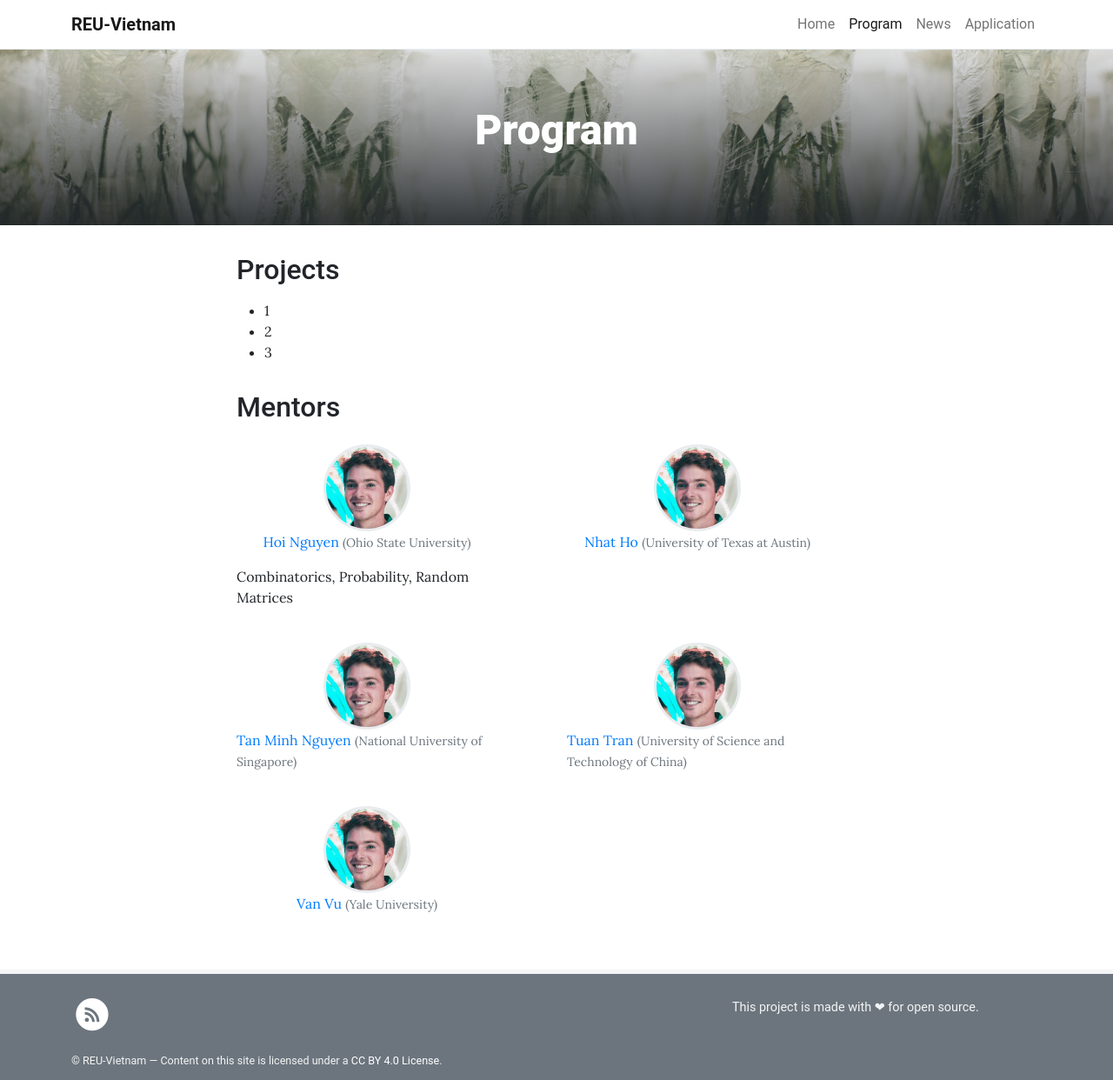
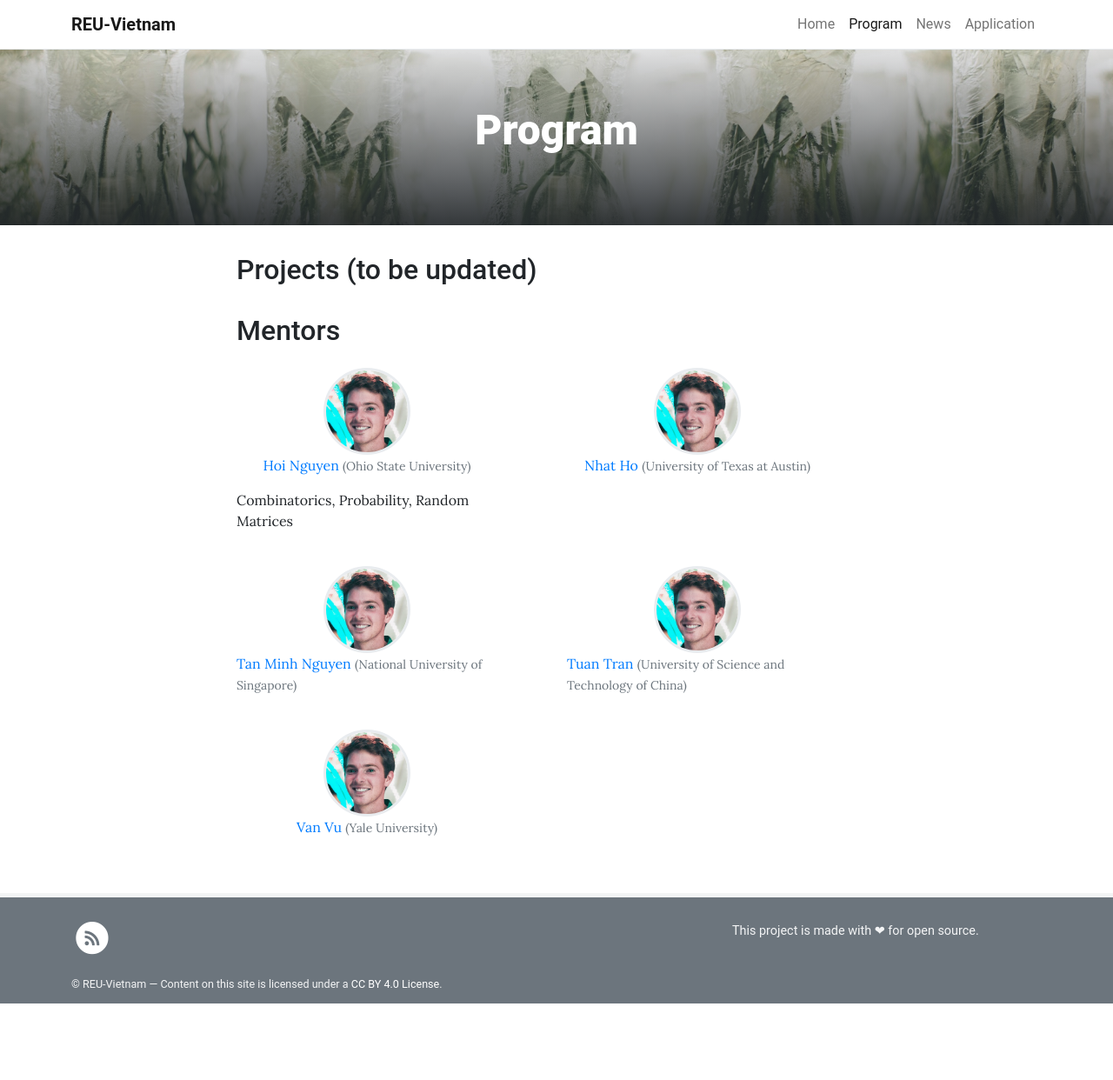
Before and after one commit to adm-vietnam/adm-vietnam.github.io, a Jekyll site: the page built from pages/Program.md, in a window 1280 px wide. Shown: the whole page at 87% size. Built offline with Jekyll 4.4.1, drawn with Linux system fonts in a browser that asks for light colours; after the commit the page ends 1154 px from its top, so only the background shows below that.

Commit message:
Update Program.md

```diff
--- a/pages/Program.md
+++ b/pages/Program.md
@@ -6,10 +6,7 @@ description:
 permalink: /Program/
 ---
 
-## Projects
-- 1
-- 2
-- 3
+## Projects (to be updated)
 
 ## Mentors
 
```
